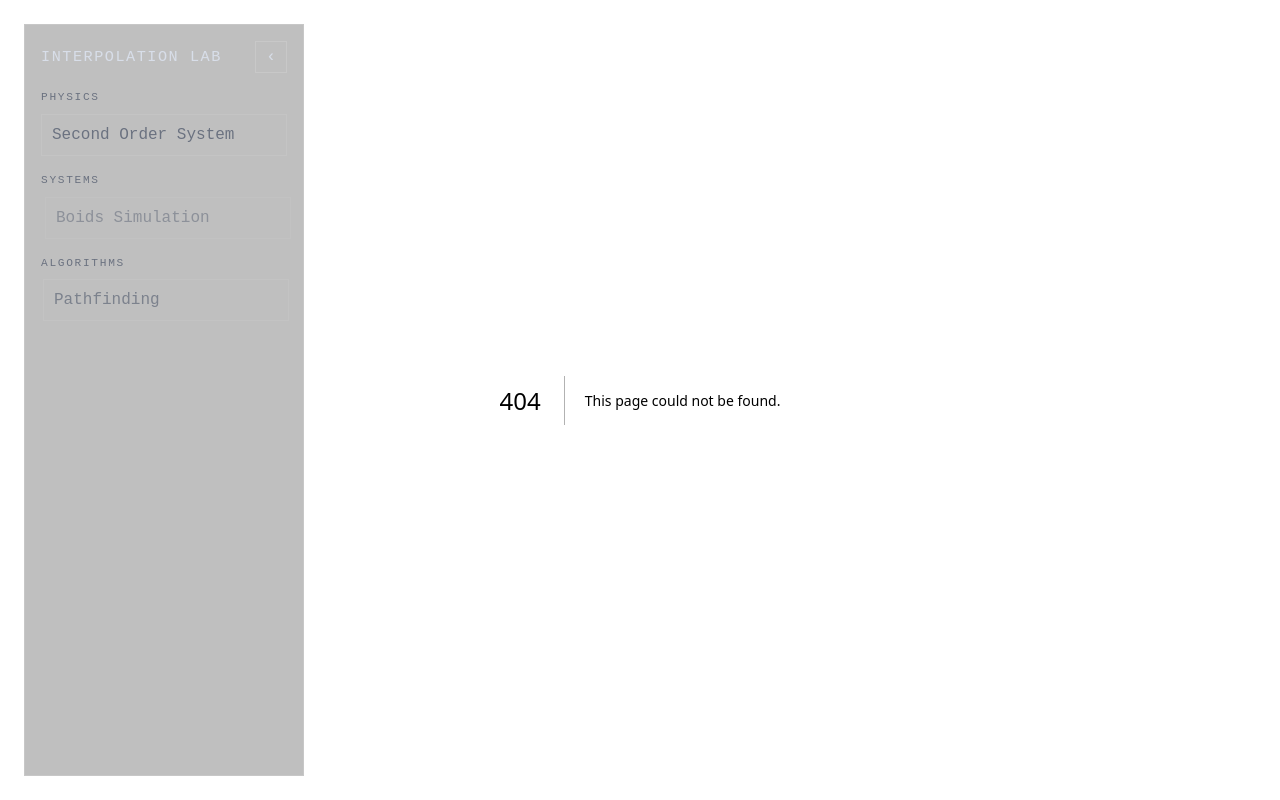
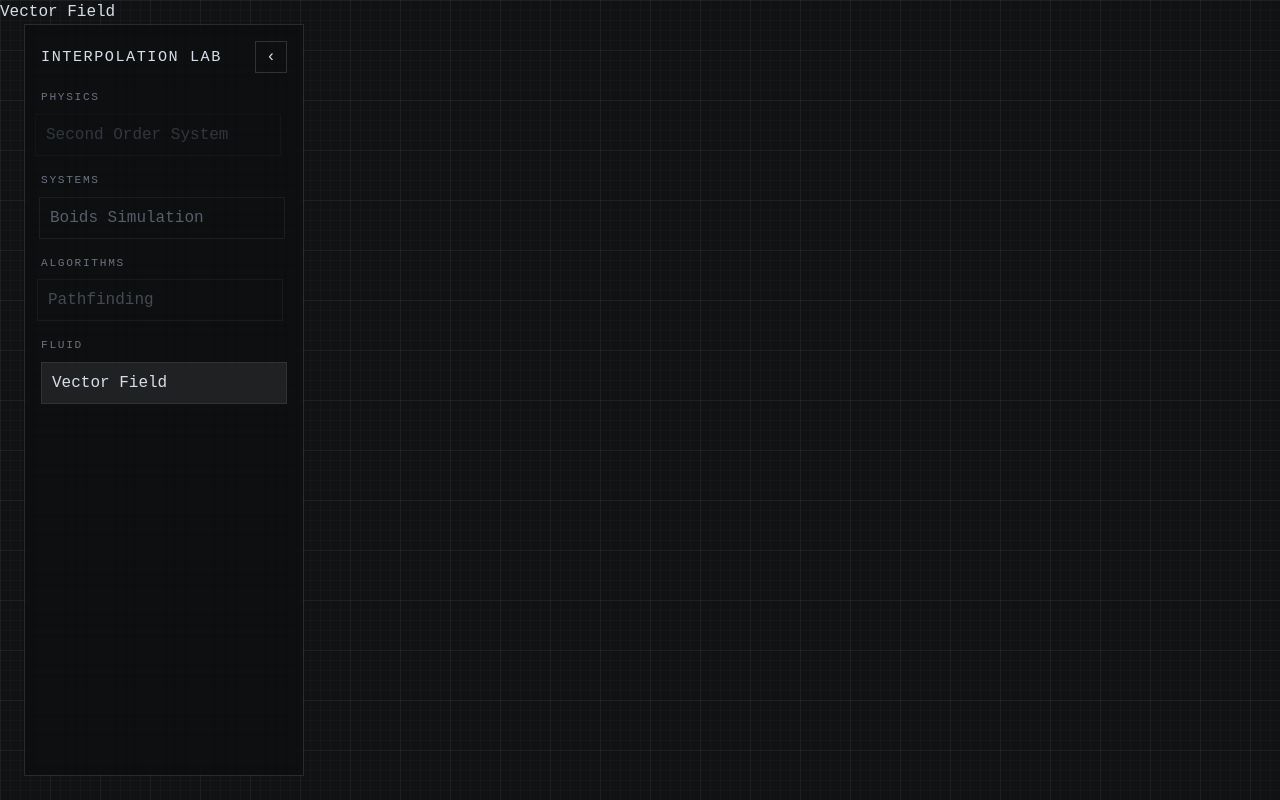
Before and after one commit to LucDictus/interpolation-curves, a Next.js app: page /demos/vector-field in a window 1280 px wide. Before the commit this address had no page. Built offline with nearby package versions, Linux system fonts and the light colour scheme.

Commit message:
Setup Vector field page

```diff
--- a/app/demos/registry.ts
+++ b/app/demos/registry.ts
@@ -1,5 +1,6 @@
 import secondOrder from "./second-order/manifest";
 import boids from "./boids/manifest";
 import pathfinding from "./pathfinding/manifest";
+import vectorField from "./vector-field/manifest";
 
-export const demoRegistry = [secondOrder, boids, pathfinding];
+export const demoRegistry = [secondOrder, boids, pathfinding, vectorField];
--- /dev/null
+++ b/app/demos/vector-field/manifest.ts
@@ -0,0 +1,12 @@
+import { DemoDefinition } from "../types";
+
+const vectorField: DemoDefinition = {
+    name: "Vector Field",
+    path: "/demos/vector-field",
+    category: "FLUID",
+    x: 3,
+    y: 0,
+    fullScreen: true,
+};
+
+export default vectorField;
--- /dev/null
+++ b/app/demos/vector-field/page.tsx
@@ -0,0 +1,10 @@
+"use client";
+
+export default function VectorFieldPage() {
+
+    return (
+        <div>
+            <h1>Vector Field</h1>
+        </div>
+    );
+}
```
Also changed, not shown: app/demos/vector-field/components/VectorFieldCanvas.tsx (added), app/demos/vector-field/components/VectorFieldControls.tsx (added), app/demos/vector-field/hooks/useParticles.ts (added), app/demos/vector-field/hooks/useVectorField.ts (added), app/demos/vector-field/types.ts (added).
